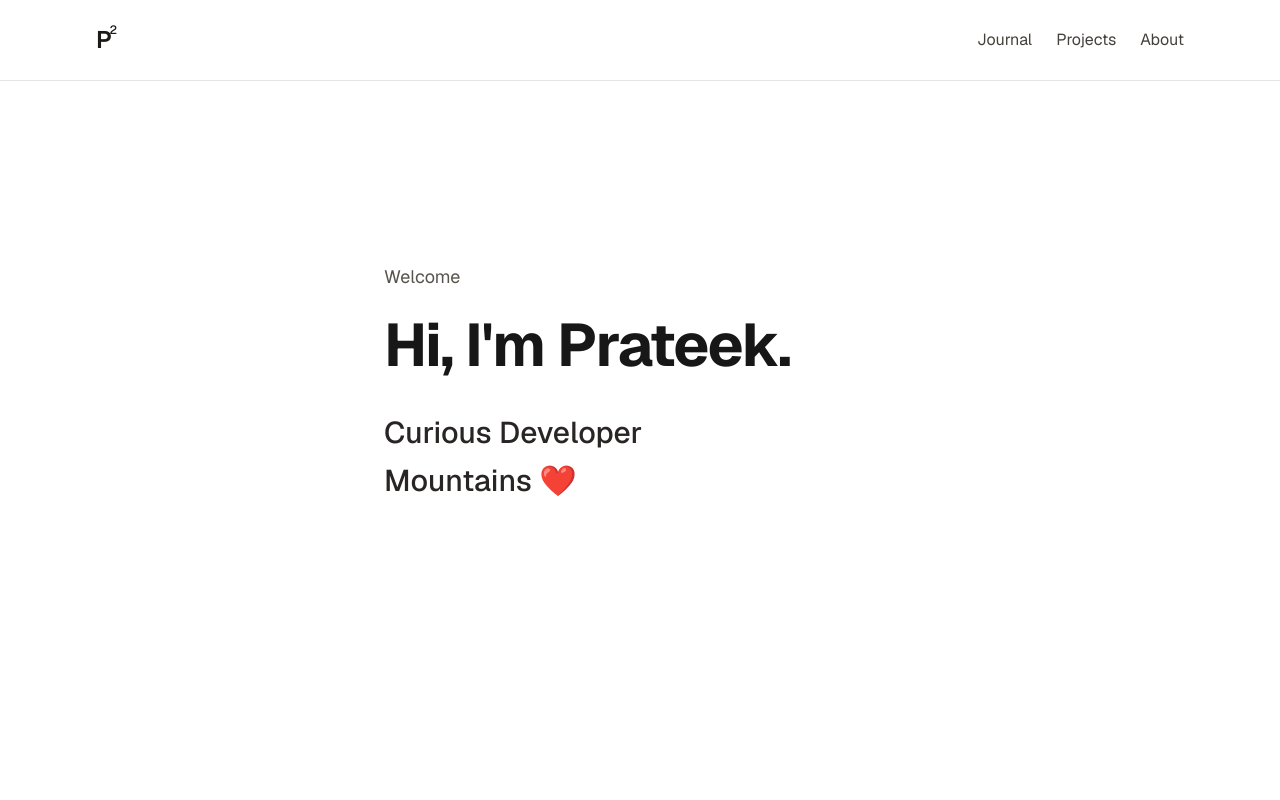
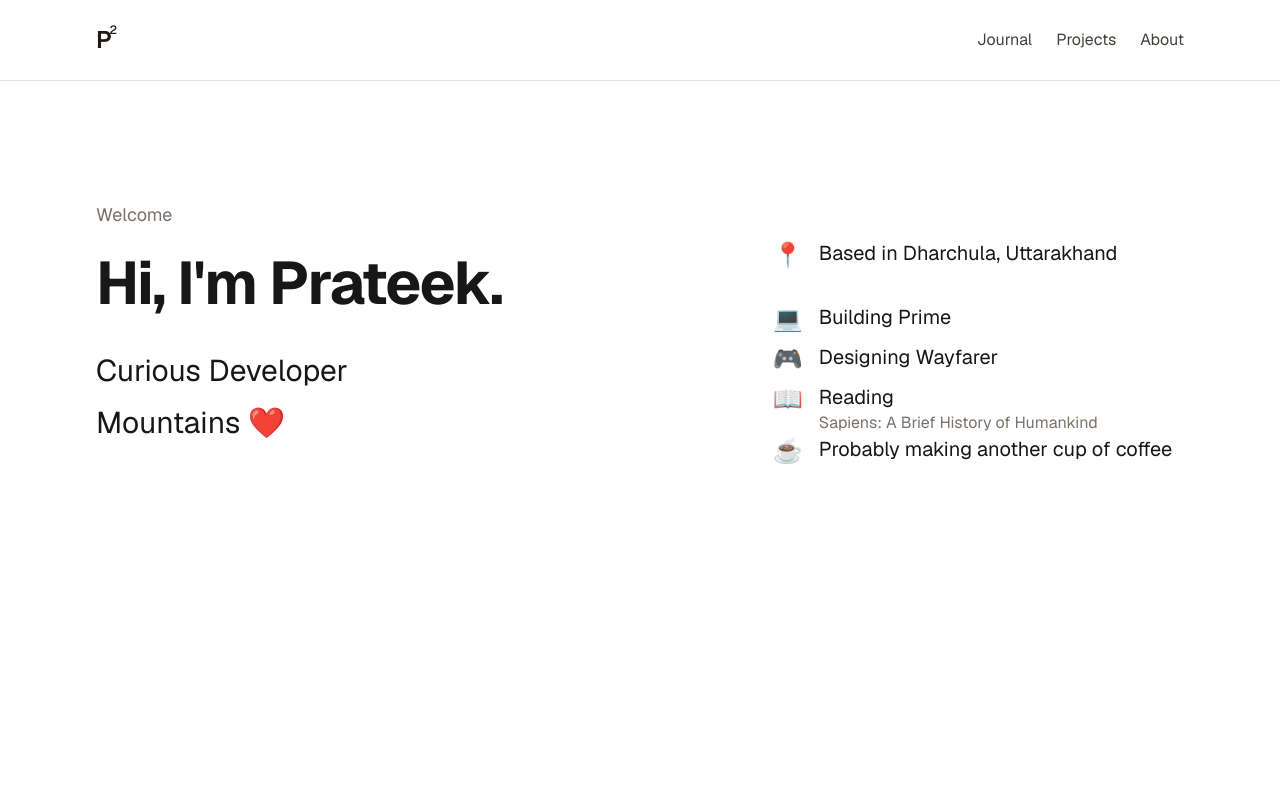
Before and after one commit to psquare99/website, a Next.js app: page / in a window 1280 px wide. Shown: the top 800 px of the page. Built offline with nearby package versions, Linux system fonts and the light colour scheme.

Commit message:
feat: introduce contextual navigation

```diff
--- a/app/page.tsx
+++ b/app/page.tsx
@@ -1,28 +1,5 @@
-import Container from "@/components/layout/Container";
+import Hero from "@/components/home/Hero";
 
-export default function HomePage() {
-  return (
-    <Container>
-      <section className="flex min-h-[75vh] items-center justify-center">
-        <div className="w-full max-w-lg">
-          <p className="text-lg text-stone-600">Welcome</p>
-
-          <h1 className="mt-6 text-5xl font-bold tracking-tight md:text-6xl">
-            Hi, I&apos;m Prateek.
-          </h1>
-
-          <div className="mt-10 space-y-3 text-3xl font-medium text-stone-800">
-            <p>Curious Developer</p>
-
-            <p>
-              Mountains{" "}
-              <span className="text-red-500" aria-label="heart">
-                ❤️
-              </span>
-            </p>
-          </div>
-        </div>
-      </section>
-    </Container>
-  );
+export default function Home() {
+  return <Hero />;
 }
--- /dev/null
+++ b/app/projects/prime/page.tsx
@@ -0,0 +1,19 @@
+export default function PrimeProjectPage() {
+  return (
+    <main className="mx-auto max-w-3xl px-6 py-24">
+      <h1 className="text-5xl font-bold">
+        Prime
+      </h1>
+
+      <p className="mt-6 text-xl text-stone-600">
+        My personal finance app.
+      </p>
+
+      <p className="mt-4">
+        This page will eventually document the
+        journey of building Prime—from the first
+        idea to future releases.
+      </p>
+    </main>
+  );
+}
--- /dev/null
+++ b/components/home/Hero.tsx
@@ -0,0 +1,48 @@
+import Container from "@/components/layout/Container";
+import CurrentItem from "@/components/ui/CurrentItem";
+import { site } from "@/lib/site";
+
+export default function Hero() {
+  return (
+    <Container>
+      <section className="flex min-h-[60vh] items-center">
+        <div className="grid w-full items-center gap-10 lg:grid-cols-5">
+          {/* Left Column */}
+          <div className="lg:col-span-3">
+            <p className="mb-6 text-lg text-stone-500">
+              Welcome
+            </p>
+
+            <h1 className="mb-10 text-6xl font-bold tracking-tight">
+              Hi, I'm Prateek.
+            </h1>
+
+            <div className="space-y-4 text-3xl">
+              <p>Curious Developer</p>
+
+              <p>
+                Mountains{" "}
+                <span className="text-red-500">
+                  ❤️
+                </span>
+              </p>
+            </div>
+          </div>
+
+          {/* Right Column */}
+          <div className="space-y-8 lg:col-span-2 lg:pt-16">
+            {Object.values(site.current).map((item) => (
+              <CurrentItem
+  key={item.title}
+  icon={item.icon}
+  title={item.title}
+  current={item.current}
+  href={item.href}
+/>
+            ))}
+          </div>
+        </div>
+      </section>
+    </Container>
+  );
+}
--- /dev/null
+++ b/components/ui/CurrentItem.tsx
@@ -0,0 +1,41 @@
+import Link from "next/link";
+type CurrentItemProps = {
+  icon: string;
+  title: string;
+  current?: string;
+  href?: string;
+};
+
+export default function CurrentItem({
+  icon,
+  title,
+  current,
+  href,
+}: CurrentItemProps) {
+  const content = (
+  <div className="flex items-start gap-4">
+    <span className="text-2xl">{icon}</span>
+
+    <div>
+      <p className="text-xl">{title}</p>
+
+      {current && (
+        <p className="text-stone-500">
+          {current}
+        </p>
+      )}
+    </div>
+  </div>
+);
+
+return href ? (
+  <Link
+    href={href}
+    className="group block rounded-lg p-2 -m-2 transition-colors hover:bg-stone-100"
+  >
+    {content}
+  </Link>
+) : (
+  content
+);
+}
--- /dev/null
+++ b/lib/site.ts
@@ -0,0 +1,32 @@
+export const site = {
+  current: {
+    location: {
+      icon: "📍",
+      title: "Based in Dharchula, Uttarakhand",
+    },
+
+    prime: {
+      icon: "💻",
+      title: "Building Prime",
+      href: "/projects/prime",
+    },
+
+    wayfarer: {
+      icon: "🎮",
+      title: "Designing Wayfarer",
+      href: "/projects/wayfarer",
+    },
+
+    reading: {
+      icon: "📖",
+      title: "Reading",
+      current: "Sapiens: A Brief History of Humankind",
+      href: "/journal/sapiens-review",
+    },
+
+    coffee: {
+      icon: "☕",
+      title: "Probably making another cup of coffee",
+    },
+  },
+};
```
Also changed, not shown: 2 other files (tests, documents, lock files or other folders).
